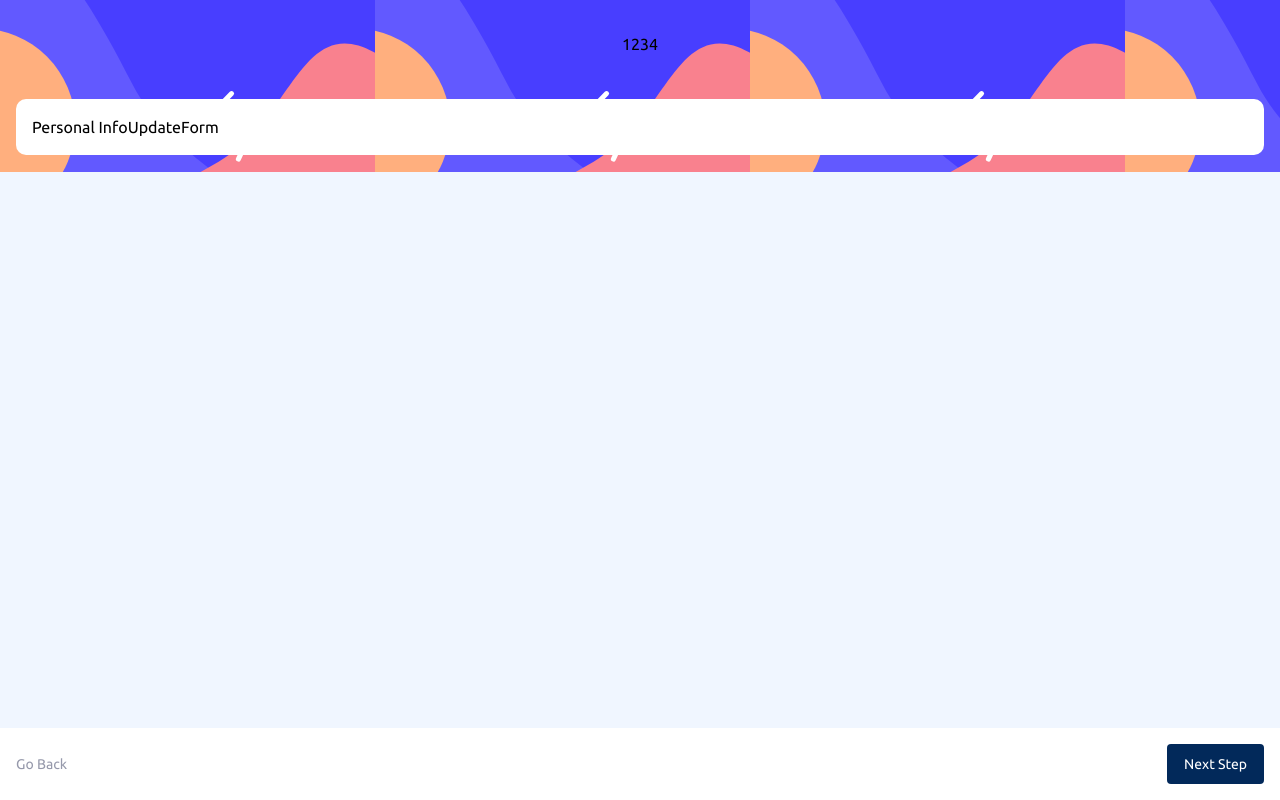
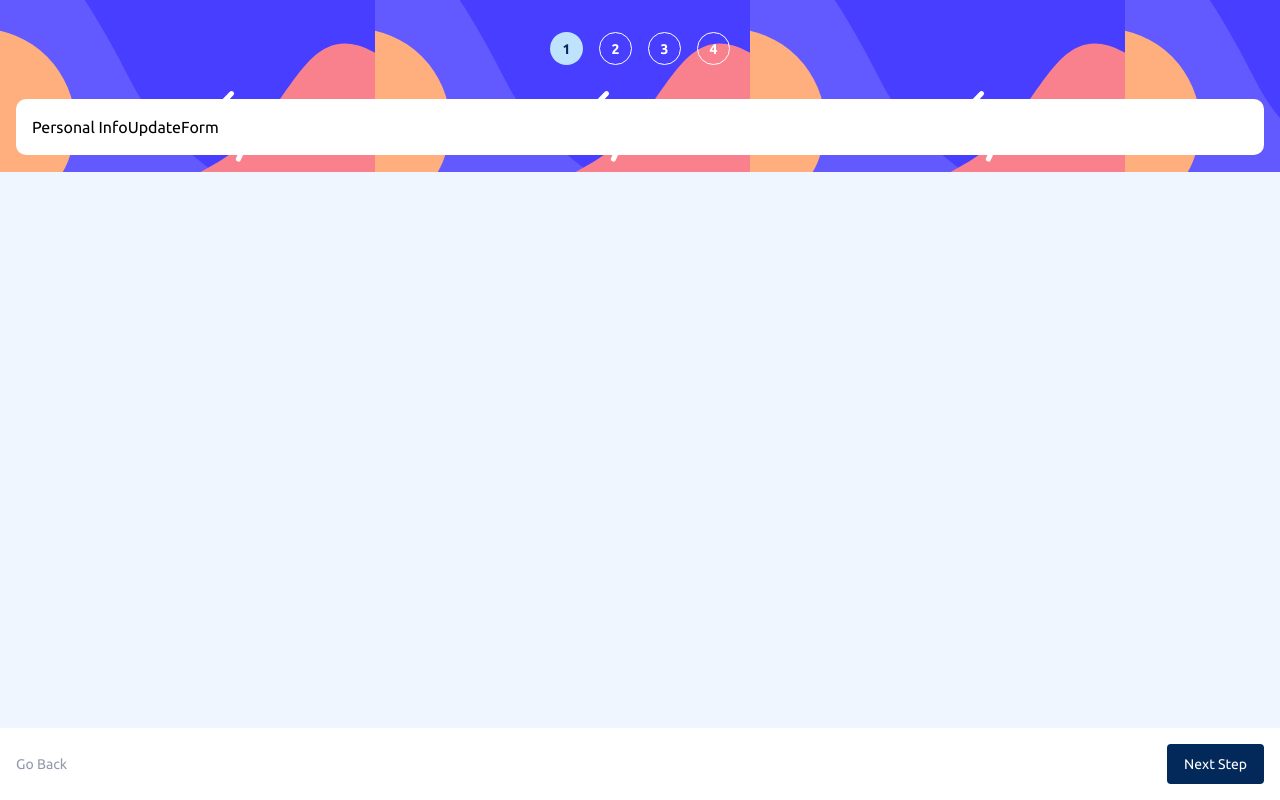
Before and after one commit to kncalderong/multistep-form, a React (Vite) app: page / in a window 1280 px wide. Built offline with nearby package versions, Linux system fonts and the light colour scheme.

Commit message:
style: form navbar styled

```diff
--- a/src/components/FormNavbar.tsx
+++ b/src/components/FormNavbar.tsx
@@ -1,10 +1,15 @@
 import React from 'react'
+import {NavLink} from 'react-router-dom'
 
 const FormNavbar = () => {
+  const isFinhedthis = false
   return (
-    <>
-      1234
-    </>
+    <div className='flex gap-4'>
+      <NavLink className={({isActive})=>`w-[33px] h-[33px] rounded-full ${isActive ? 'bg-light-blue text-marine-blue ' : 'text-white border-[1px]'} flex justify-center items-center text-sm font-bold  `} to='/'>1</NavLink>
+      <NavLink className={({isActive})=>`w-[33px] h-[33px] rounded-full ${isActive ? 'bg-light-blue text-marine-blue ' : 'text-white border-[1px]'} flex justify-center items-center text-sm font-bold  ${isFinhedthis ? 'pointer-events-auto' : 'pointer-events-none' }  `}  to='/select-plan'>2</NavLink>
+      <NavLink className={({isActive})=>`w-[33px] h-[33px] rounded-full ${isActive ? 'bg-light-blue text-marine-blue ' : 'text-white border-[1px]'} flex justify-center items-center text-sm font-bold  `}  to='/adds-on'>3</NavLink>
+      <NavLink className={({isActive})=>`w-[33px] h-[33px] rounded-full ${isActive ? 'bg-light-blue text-marine-blue ' : 'text-white border-[1px]'} flex justify-center items-center text-sm font-bold  `}   to='/summary'>4</NavLink>
+    </div>
   )
 }
 
```
